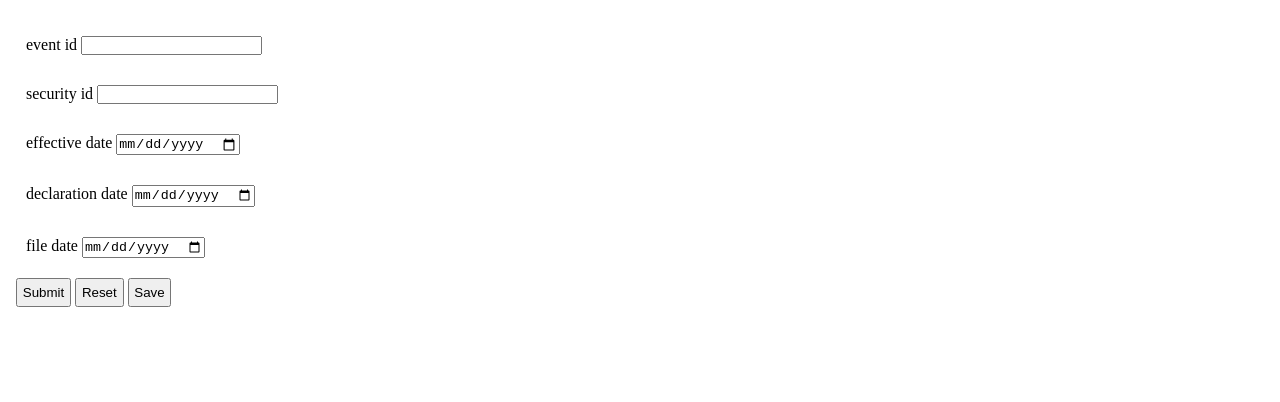
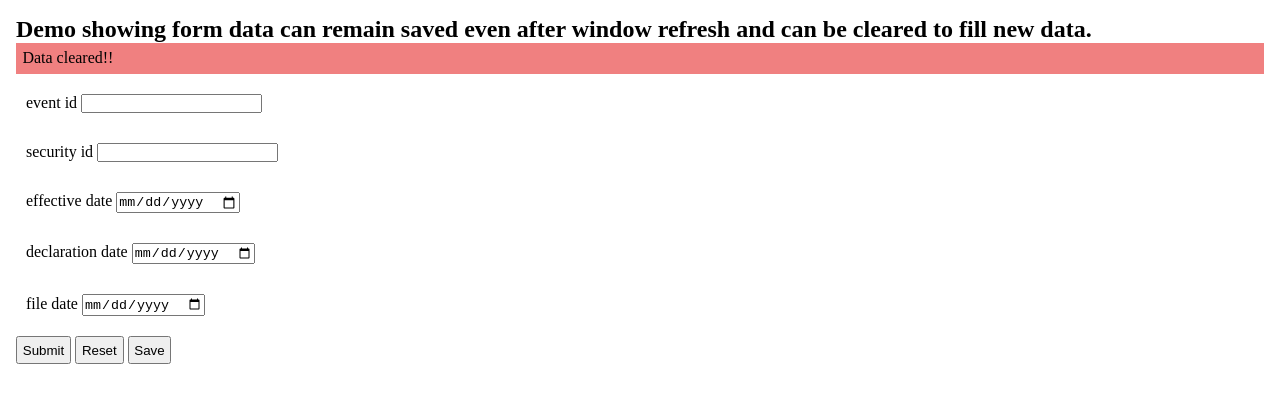
Before and after one commit to codegorrilla/form-handling-with-localstorage, a website built with Vite: page src/index.html in a window 1280 px wide. Both pictures are taken after a click on the button "Reset". Built offline with nearby package versions, Linux system fonts and the light colour scheme.

Commit message:
added alert messages

```diff
--- a/src/css/app.css
+++ b/src/css/app.css
@@ -22,3 +22,32 @@ fieldset label {
 button {
 	padding: 0.3rem;
 }
+
+.alert {
+	width: 100%;
+	display: block;
+	background-color: lightblue;
+	padding: 0.4rem;
+	font-size: 1rem;
+	text-align: left;
+	color: #000;
+	transition: all linear 0.5s;
+	animation: view 0.5s;
+}
+
+@keyframes view {
+	0% {
+		opacity: 0;
+	}
+	100% {
+		opacity: 1;
+	}
+}
+
+.alert.alert-success {
+	background-color: lightgreen;
+}
+
+.alert.alert-reset {
+	background-color: lightcoral;
+}
--- a/src/index.html
+++ b/src/index.html
@@ -13,6 +13,11 @@
 		/>
 	</head>
 	<body>
+		<section class="container">
+			<h2>
+				Demo showing form data can remain saved even after window refresh and
+				can be cleared to fill new data.
+			</h2>
 			<form action="#">
 				<fieldset>
 					<label for="event-id">event id</label>
@@ -73,6 +78,11 @@
 					Save
 				</button>
 			</form>
-		<script src="./js/app.js"></script>
+		</section>
+
+		<script
+			type="module"
+			src="./js/app.js"
+		></script>
 	</body>
 </html>
--- a/src/js/app.js
+++ b/src/js/app.js
@@ -24,6 +24,8 @@ document.getElementById('save').addEventListener('click', () => {
 			console.log('Retrieved');
 		}
 	});
+
+	showAlert('Data saved successfully', 'success');
 });
 
 //on window re-load, check if the local storage has any data and set the input fields
@@ -43,4 +45,15 @@ document.getElementById('reset').addEventListener('click', () => {
 		input.value = '';
 	});
 	//console.log('Cleared');
+	showAlert('Data cleared!!', 'reset');
 });
+
+const showAlert = (message, className) => {
+	const div = document.createElement('div');
+	div.className = `alert alert-${className}`;
+	div.appendChild(document.createTextNode(message));
+	const container = document.querySelector('.container');
+	const form = document.querySelector('form');
+	container.insertBefore(div, form);
+	setTimeout(() => document.querySelector('.alert').remove(), 3000);
+};
```
Lines whose indentation alone changed are shown as unchanged.
